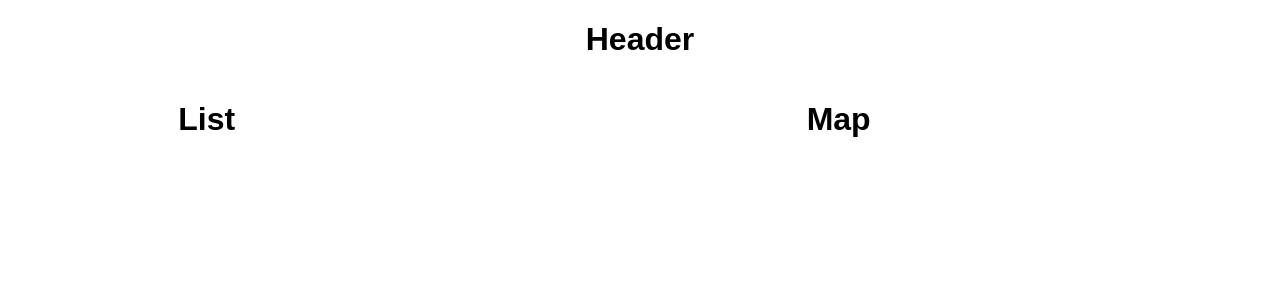
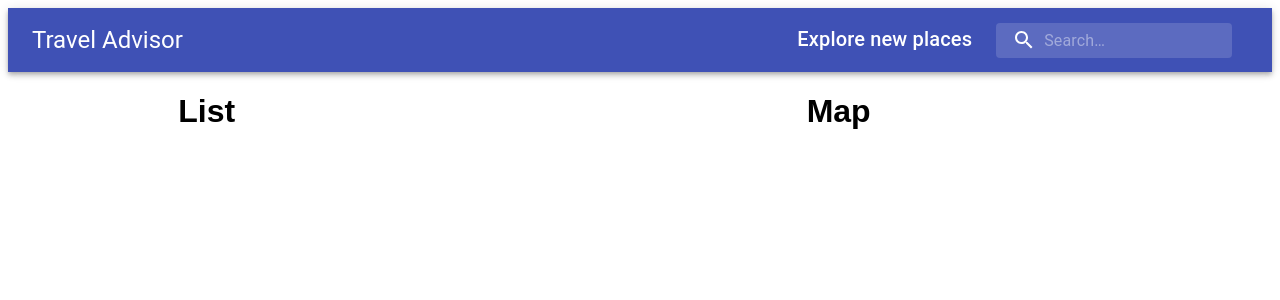
Before and after one commit to TARMAH/Google-Map-Travel-Advisor, a React (Create React App) app: page / in a window 1280 px wide. Shown: the top 300 px of the page. Built offline with nearby package versions, Linux system fonts and the light colour scheme.

Commit message:
make a basic header

```diff
--- a/package.json
+++ b/package.json
@@ -9,6 +9,7 @@
   "main": "src/index.js",
   "dependencies": {
     "@material-ui/core": "4.12.3",
+    "@material-ui/icons": "4.11.2",
     "google-map-react": "2.1.10",
     "react": "17.0.2",
     "react-dom": "17.0.2",
--- a/src/components/Header/Header.jsx
+++ b/src/components/Header/Header.jsx
@@ -1,7 +1,37 @@
 import React from "react";
+import { AppBar, Toolbar, Typography, InputBase, Box } from "@material-ui/core";
+import SearchIcon from "@material-ui/icons/Search";
+
+import useStyles from "./styles.js";
 
 const Header = () => {
-  return <h1>Header</h1>;
+  const classes = useStyles();
+  return (
+    <AppBar position="static">
+      <Toolbar className={classes.toolbar}>
+        <Typography variant="h5" className={classes.title}>
+          Travel Advisor
+        </Typography>
+        <Box display="flex">
+          <Typography variant="h6" className={classes.title}>
+            Explore new places
+          </Typography>
+          <div className={classes.search}>
+            <div className={classes.searchIcon}>
+              <SearchIcon />
+            </div>
+            <InputBase
+              placeholder="Search…"
+              classes={{
+                root: classes.inputRoot,
+                input: classes.inputInput
+              }}
+            />
+          </div>
+        </Box>
+      </Toolbar>
+    </AppBar>
+  );
 };
 
 export default Header;
--- a/src/components/Header/styles.js
+++ b/src/components/Header/styles.js
@@ -0,0 +1,51 @@
+import { alpha, makeStyles } from "@material-ui/core/styles";
+
+export default makeStyles((theme) => ({
+  toolbar: {
+    display: "flex",
+    justifyContent: "space-between"
+  },
+  title: {
+    display: "none",
+    [theme.breakpoints.up("sm")]: {
+      display: "block"
+    }
+  },
+  search: {
+    position: "relative",
+    borderRadius: theme.shape.borderRadius,
+    backgroundColor: alpha(theme.palette.common.white, 0.15),
+    "&:hover": {
+      backgroundColor: alpha(theme.palette.common.white, 0.25)
+    },
+    marginRight: theme.spacing(2),
+    marginLeft: 0,
+    width: "100%",
+    [theme.breakpoints.up("sm")]: {
+      marginLeft: theme.spacing(3),
+      width: "auto"
+    }
+  },
+  searchIcon: {
+    padding: theme.spacing(0, 2),
+    height: "100%",
+    position: "absolute",
+    pointerEvents: "none",
+    display: "flex",
+    alignItems: "center",
+    justifyContent: "center"
+  },
+  inputRoot: {
+    color: "inherit"
+  },
+  inputInput: {
+    padding: theme.spacing(1, 1, 1, 0),
+    // vertical padding + font size from searchIcon
+    paddingLeft: `calc(1em + ${theme.spacing(4)}px)`,
+    transition: theme.transitions.create("width"),
+    width: "100%",
+    [theme.breakpoints.up("md")]: {
+      width: "20ch"
+    }
+  }
+}));
```
